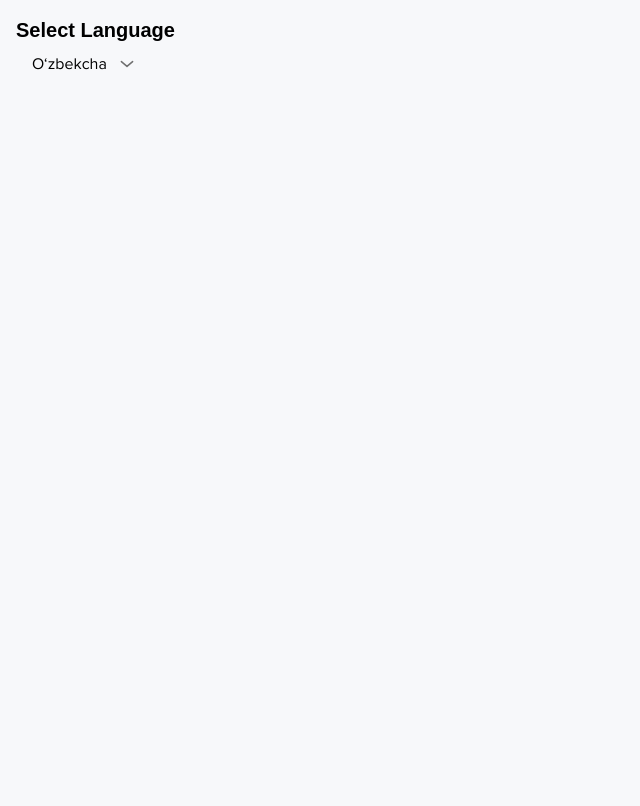
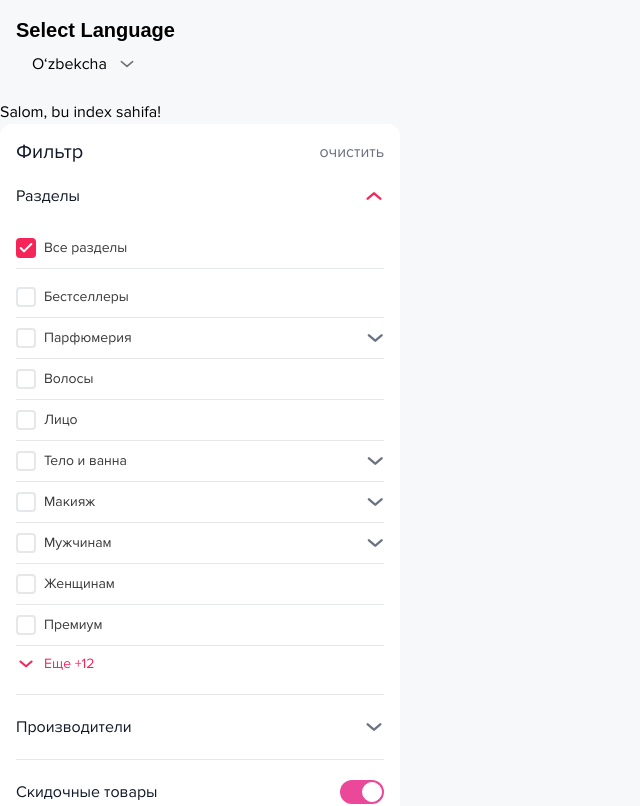
Before and after one commit to ShahnozaAbdualimova/tashkent-parfum, a Nuxt app: page / in a window 1280 px wide. Shown: the top 806 px of the page, without its empty margins (0-640 px from the left). Built offline with nearby package versions, Linux system fonts and the light colour scheme; a web font is replaced by a local one.

Commit message:
chore: CFilter component

```diff
--- a/app.vue
+++ b/app.vue
@@ -1,7 +1,7 @@
 <template>
   <div>
     <NuxtLayout>
-
+      <NuxtPage/>
     </NuxtLayout>
   </div>
 </template>
@@ -9,4 +9,5 @@
 <script>
 
 
+
 </script>
--- a/assets/css/main.css
+++ b/assets/css/main.css
@@ -1,6 +1,10 @@
 @import '../icomoon/style.css';
 @import '../fonts/Proxima/stylesheet.css';
 
+
+@tailwind base;
+@tailwind components;
+@tailwind utilities;
 html,
 body {
   @apply bg-bodyBg;
--- a/pages/index.vue
+++ b/pages/index.vue
@@ -1,6 +1,7 @@
 <template>
   <div>
     <h1>Salom, bu index sahifa!</h1>
+    <CommonCFilterSidebar/>
   </div>
 </template>
 
```
